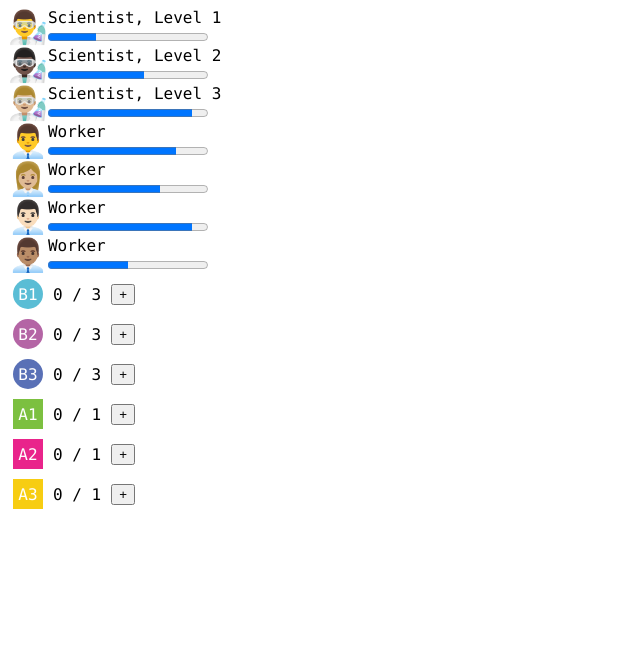
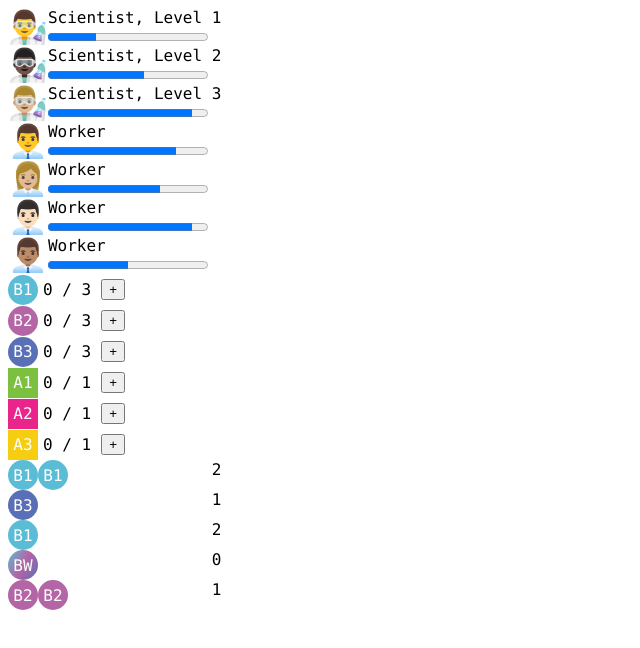
Before and after one commit to oliviaruizknott/dinosaur-island, a React (Create React App) app: page / in a window 1280 px wide. Shown: the top 648 px of the page, without its empty margins (0-640 px from the left). Built offline with nearby package versions, Linux system fonts and the light colour scheme.

Commit message:
New DiceSection, Die, and Dna components

```diff
--- a/src/components/ColdStorageBin.js
+++ b/src/components/ColdStorageBin.js
@@ -1,4 +1,5 @@
 import React, { Component } from 'react';
+import Dna from './Dna';
 import '../styles/ColdStorageBin.scss';
 
 class ColdStorageBin extends Component {
@@ -16,7 +17,7 @@ class ColdStorageBin extends Component {
     let style = { "backgroundColor": this.props.color }
     return (
       <div className="ColdStorageBin">
-        <div className={`dnaName ${this.props.shape}`} style={style}>{this.props.id}</div>
+        <Dna type={this.props.id} />
         <p className="amounts">{this.props.stored} / {this.props.limit}</p>
         <button id={this.props.id} onClick={this.handleClick}>+</button>
       </div>
--- /dev/null
+++ b/src/components/DiceSection.js
@@ -0,0 +1,38 @@
+import React, { Component } from 'react';
+import { connect } from "react-redux";
+import '../styles/DiceSection.scss';
+import { getDice } from '../redux/selectors/DiceSectionSelector';
+import Die from './Die';
+import { shuffle } from '../utilities';
+
+
+class DiceSection extends Component {
+  renderDice() {
+    let dice = [];
+    this.props.dice.forEach((die, index) => {
+      const side = shuffle(die)[0];
+      const dieComponent = (
+        <Die
+          key={index}
+          dnaCount={side.dnaCount}
+          dnaType={side.dnaType}
+          threat={side.threat}
+        />
+      )
+      dice.push(dieComponent)
+    })
+    return dice;
+  }
+
+  render() {
+    return (
+      <div className="DiceSection">
+        {this.renderDice()}
+      </div>
+    )
+  }
+}
+
+export default connect((state) => {
+  return { dice: getDice(state) }
+})(DiceSection);
--- /dev/null
+++ b/src/components/Die.js
@@ -0,0 +1,27 @@
+import React, { Component } from 'react';
+import Dna from './Dna';
+import '../styles/Die.scss';
+
+class Die extends Component {
+  renderDnaType() {
+    let dnas = [];
+    for (let i = 0; i < this.props.dnaCount; i++) {
+      const dna = <Dna type={this.props.dnaType} />;
+      dnas.push(dna);
+    }
+    return dnas;
+  }
+
+  render() {
+    return (
+      <div className="Die">
+        <div className="dnaCount">
+          {this.renderDnaType()}
+        </div>
+        <div className="threat">{this.props.threat}</div>
+      </div>
+    )
+  }
+}
+
+export default Die;
--- /dev/null
+++ b/src/components/Dna.js
@@ -0,0 +1,14 @@
+import React, { Component } from 'react';
+import '../styles/Dna.scss';
+
+class Dna extends Component {
+  render() {
+    return (
+      <div className={`Dna ${this.props.type}`}>
+        {this.props.type}
+      </div>
+    )
+  }
+}
+
+export default Dna;
--- a/src/components/LabBoard.js
+++ b/src/components/LabBoard.js
@@ -1,6 +1,7 @@
 import React, { Component } from 'react';
 import WorkerSection from './WorkerSection';
 import ColdStorageSection from './ColdStorageSection';
+import DiceSection from './DiceSection';
 
 class LabBoard extends Component {
   render() {
@@ -8,6 +9,7 @@ class LabBoard extends Component {
       <div className="LabBoard">
         <WorkerSection />
         <ColdStorageSection />
+        <DiceSection />
       </div>
     )
   }
--- /dev/null
+++ b/src/redux/selectors/DiceSectionSelector.js
@@ -0,0 +1 @@
+export const getDice = store => store.dice
--- a/src/styles/ColdStorageBin.scss
+++ b/src/styles/ColdStorageBin.scss
@@ -1,21 +1,6 @@
 .ColdStorageBin {
   display: flex;
   align-items: center;
-
-  .dnaName {
-    height: 30px;
-    width: 30px;
-    margin: 5px;
-    color: white;
-
-    display: flex;
-    align-items: center;
-    justify-content: center;
-
-    &.round {
-      border-radius: 100%;
-    }
-  }
 
   .amounts {
     margin: 5px;
--- /dev/null
+++ b/src/styles/DiceSection.scss
@@ -0,0 +1,3 @@
+.DiceSection {
+
+}
--- /dev/null
+++ b/src/styles/Die.scss
@@ -0,0 +1,8 @@
+.Die {
+  display: flex;
+  justify-content: space-between;
+
+  .dnaCount {
+    display: flex;
+  }
+}
--- /dev/null
+++ b/src/styles/Dna.scss
@@ -0,0 +1,46 @@
+.Dna {
+  height: 30px;
+  width: 30px;
+  background-color: black;
+  color: white;
+
+  display: flex;
+  align-items: center;
+  justify-content: center;
+
+  &.B1 {
+    border-radius: 100%;
+    background-color: #5ABDD5;
+  }
+
+  &.B2 {
+    border-radius: 100%;
+    background-color: #B465A5;
+  }
+
+  &.B3 {
+    border-radius: 100%;
+    background-color: #5970B6;
+  }
+
+  &.BW {
+    border-radius: 100%;
+    background: linear-gradient(120deg, rgba(90,189,213,1) 0%, rgba(180,101,165,1) 50%, rgba(89,112,182,1) 100%);
+  }
+
+  &.A1 {
+    background-color: #7CC040;
+  }
+
+  &.A2 {
+    background-color: #E9248B;
+  }
+
+  &.A3 {
+    background-color: #F7CD12;
+  }
+
+  &.AW {
+    background: linear-gradient(100deg, rgba(124,192,64,1) 0%, rgba(233,36,139,1) 50%, rgba(247,205,18,1) 100%);
+  }
+}
```
